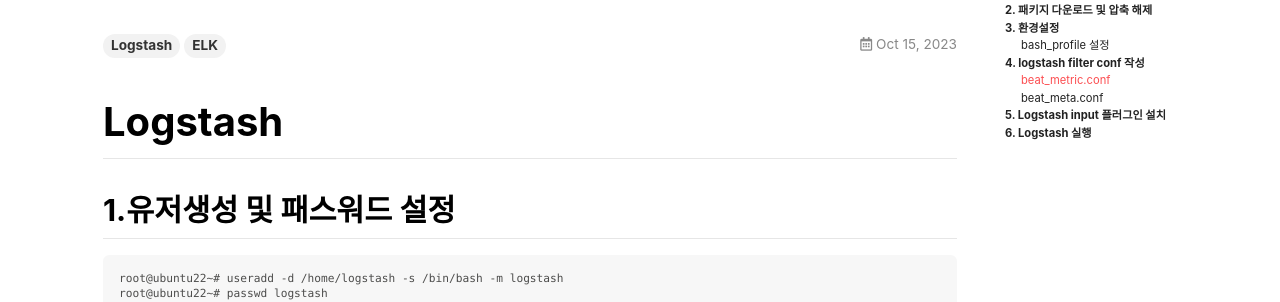
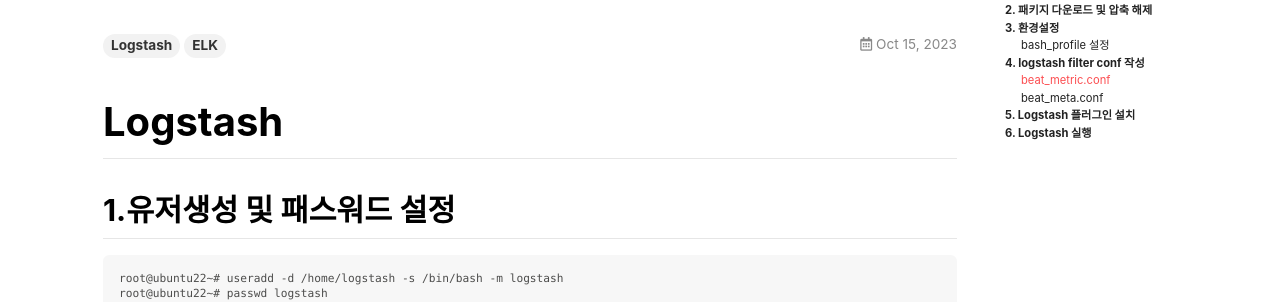
Before and after one commit to cloudnine-mj/cloudnine-mj.github.io, a Jekyll site: the page built from _posts/2023-10-15-ELK 구축 - logstash.md, in a window 1280 px wide and 900 px high. Shown: the part 186-488 px from the top of the window. Built offline with Jekyll 4.4.1, drawn with Linux system fonts in a browser that asks for light colours; nearby versions of some CDN libraries; some of the changed text lies outside the part shown.

Commit message:
logstash 오타 수정

````diff
--- a/_posts/2023-10-15-ELK 구축 - logstash.md
+++ b/_posts/2023-10-15-ELK 구축 - logstash.md
@@ -640,7 +640,7 @@ output {
 }
 ```
 
-## **5. Logstash input 플러그인 설치**
+## **5. Logstash 플러그인 설치**
 
 ```
 logstash@ubuntu22:~/logstash-8.1.3$ logstash-plugin install logstash-output-opensearch
````
